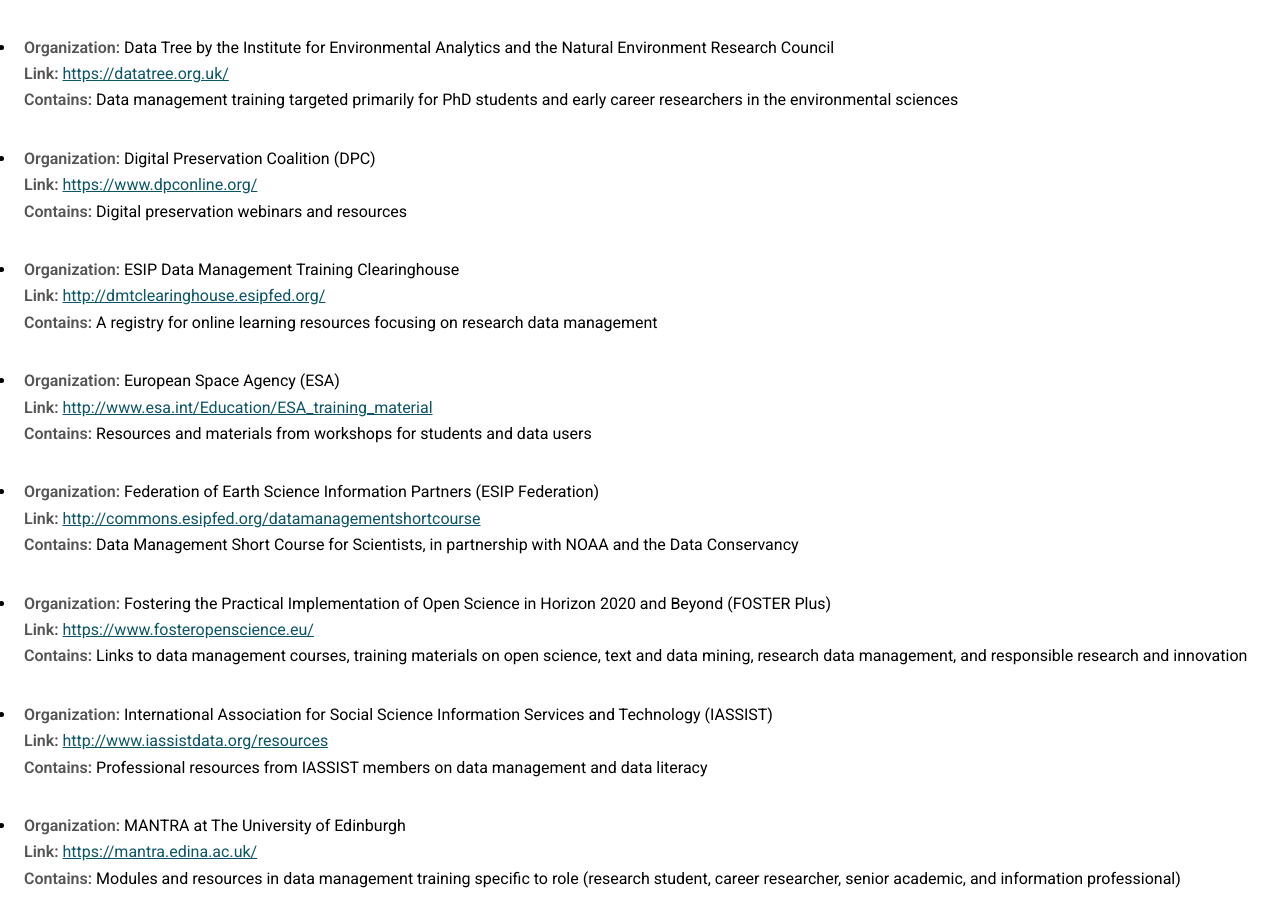
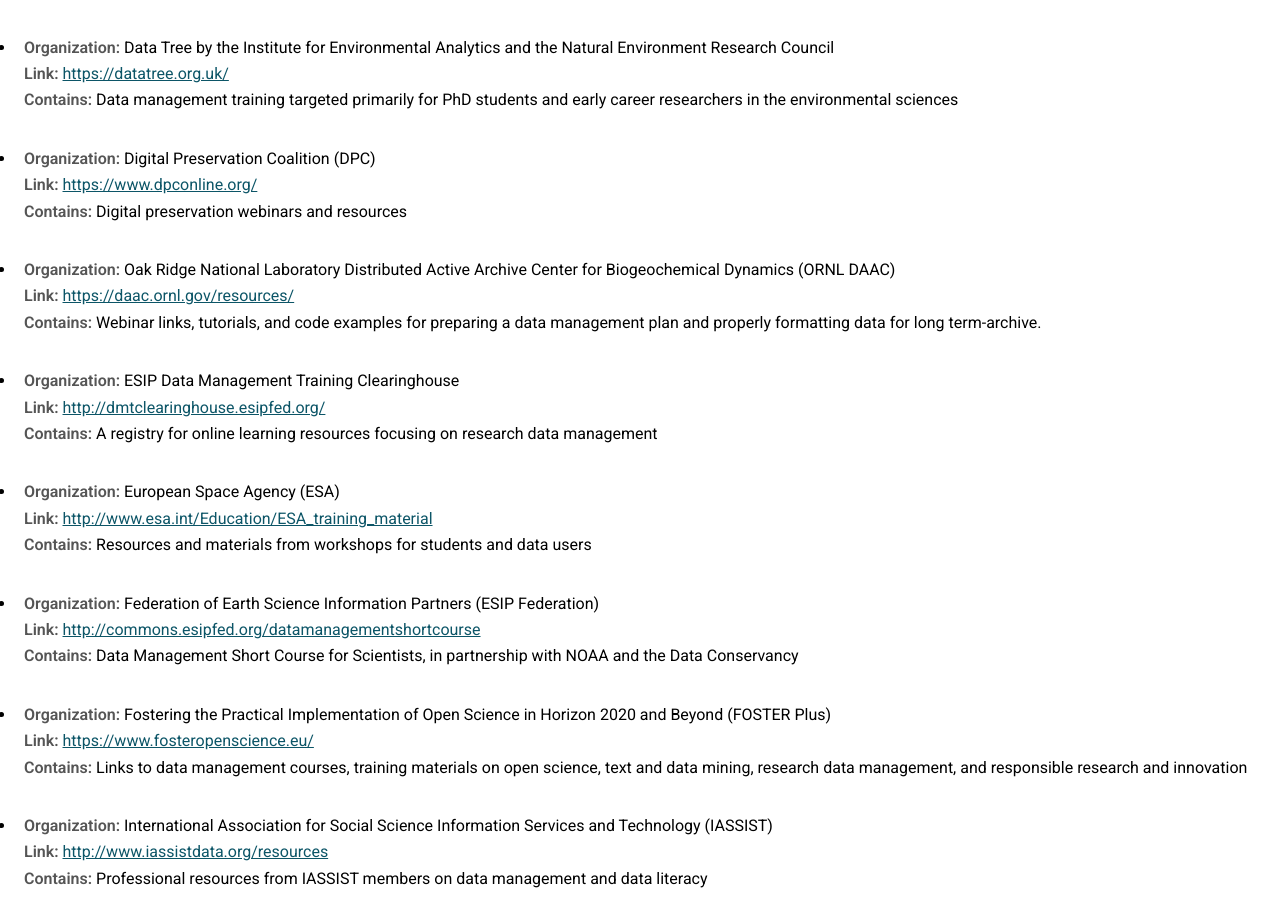
Before and after one commit to bfe-inf/toolkit, a Jekyll site: the page dmt-virtual.html, which Jekyll copies as it is, in a window 1280 px wide and 900 px high, scrolled down 1103 px. Built offline with Jekyll 4.4.1, drawn with Linux system fonts in a browser that asks for light colours.

Commit message:
Update dmt-virtual.html

```diff
--- a/dmt-virtual.html
+++ b/dmt-virtual.html
@@ -79,6 +79,11 @@
 						<strong>Contains:</strong> Digital preservation webinars and resources </li>
       					</ul>
 					<ul>
+	     					<li> <strong>Organization:</strong> Oak Ridge National Laboratory Distributed Active Archive Center for Biogeochemical Dynamics (ORNL DAAC) <br/>
+             	   				<strong>Link:</strong> <a href="https://daac.ornl.gov/resources/" target="_blank">https://daac.ornl.gov/resources/</a> <br/>
+						<strong>Contains:</strong> Webinar links, tutorials, and code examples for preparing a data management plan and properly formatting data for long term-archive. </li>
+      					</ul>
+					<ul>
 	     					<li> <strong>Organization:</strong> ESIP Data Management Training Clearinghouse  <br/>
 		   				<strong>Link:</strong> <a href="http://dmtclearinghouse.esipfed.org/" target="_blank">http://dmtclearinghouse.esipfed.org/</a><br/>
 						<strong>Contains:</strong> A registry for online learning resources focusing on research data management </li>
```
